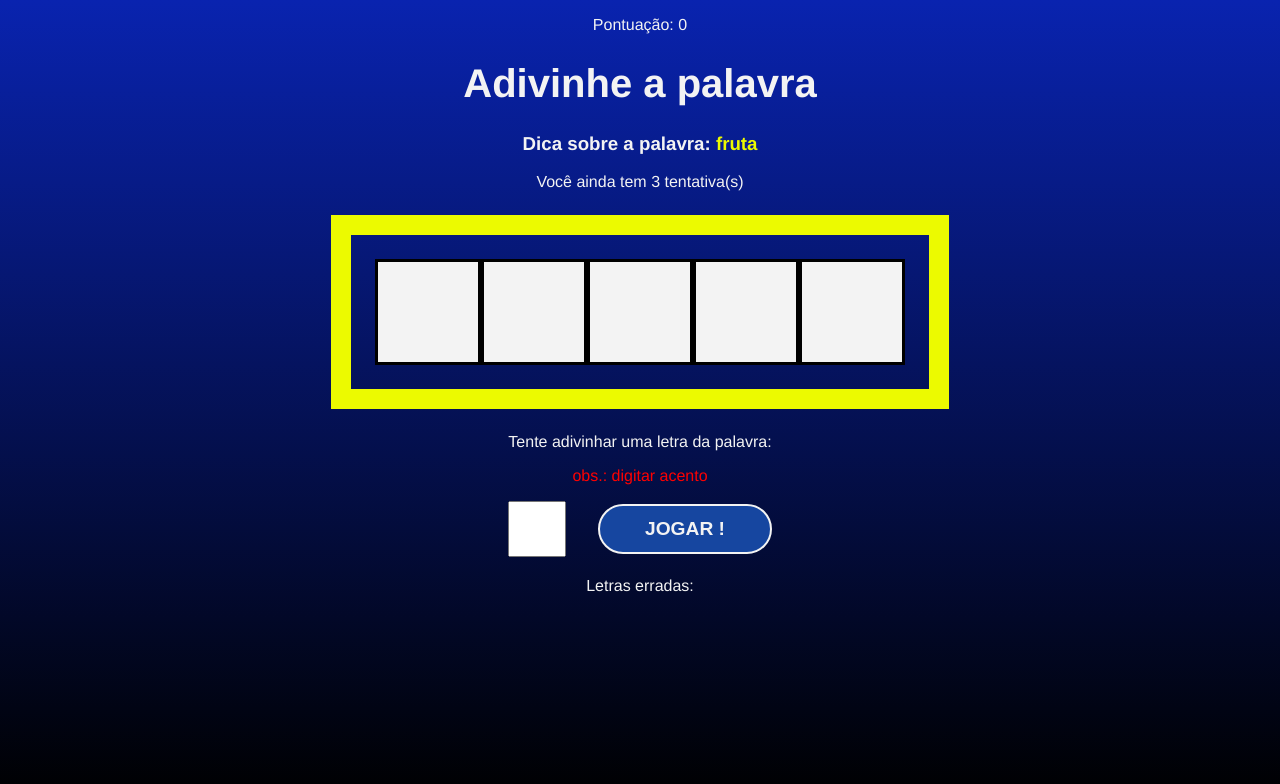
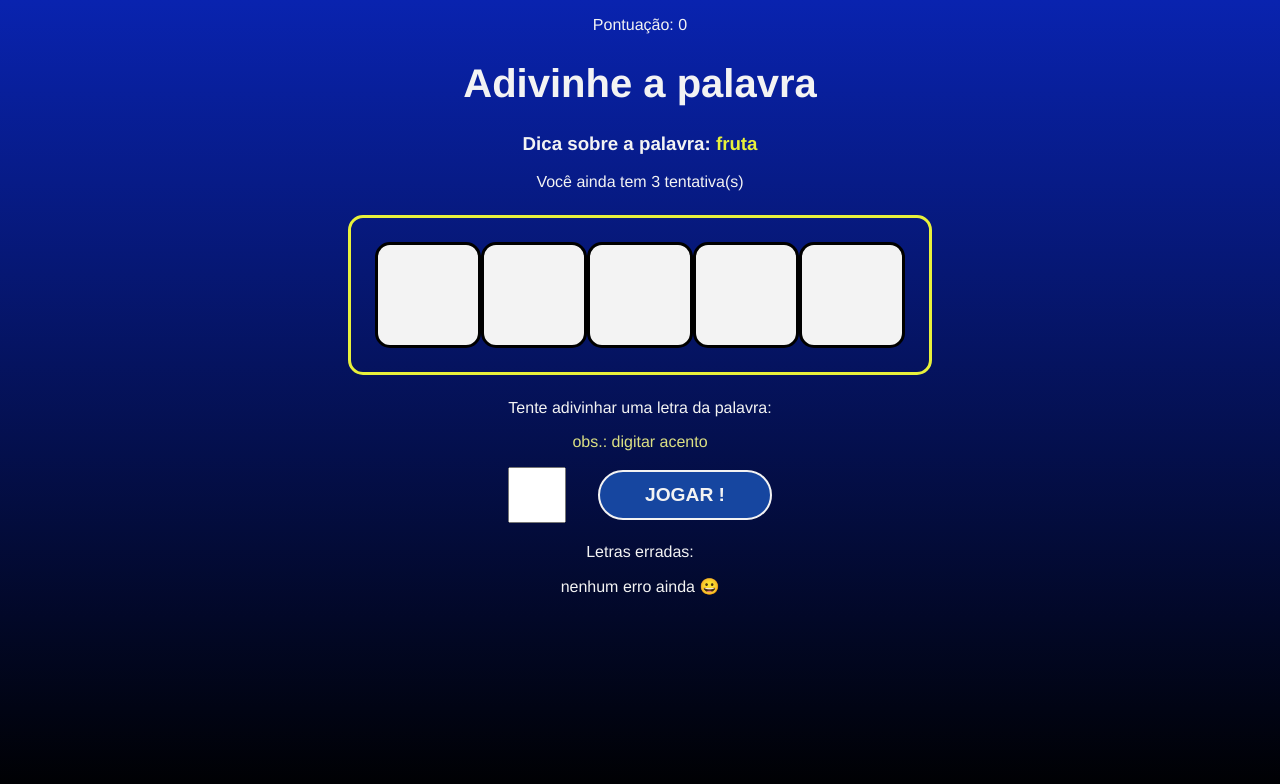
Before and after one commit to evandrodias11/secret-world-reactjs, a React (Vite) app: page / in a window 1280 px wide. Both pictures are taken after a click on the button "COMEÇAR O JOGO". Shown: the top 784 px of the page. Built offline with nearby package versions, Linux system fonts and the light colour scheme.

Commit message:
ajusta bordas e exibe aviso 'sem erros'

```diff
--- a/src/components/Game.css
+++ b/src/components/Game.css
@@ -7,13 +7,14 @@
 }
 
 .tip span {
-  color: #ecfa00;
+  color: #e8f13b;
 }
 
 .wordContainer {
   margin: 1.5em;
   padding: 1.5em;
-  border: 20px solid #ecfa00;
+  border: 3px solid #e8f13b;
+  border-radius: 15px;
   display: flex;
 }
 
@@ -22,6 +23,7 @@
   font-size: 70px;
   line-height: 1.5;
   border: 3px solid #000;
+  border-radius: 15px;
   height: 100px;
   width: 100px;
   text-transform: uppercase;
@@ -49,5 +51,5 @@
 }
 
 .observation {
-  color: red;
+  color: #dce084;
 }
--- a/src/components/Game.jsx
+++ b/src/components/Game.jsx
@@ -60,9 +60,13 @@ const Game = ({
       </div>
       <div className="wrongLettersContainer">
         <p>Letras erradas:</p>
-        {wrongLetters.map((letter, i) => (
-          <span key={i}>{letter.toUpperCase()}, </span>
-        ))}
+        {wrongLetters.length > 0 ? (
+          wrongLetters.map((letter, i) => (
+            <span key={i}>{letter.toUpperCase()}, </span>
+          ))
+        ) : (
+          <span>nenhum erro ainda 😀</span>
+        )}
       </div>
     </div>
   );
```
